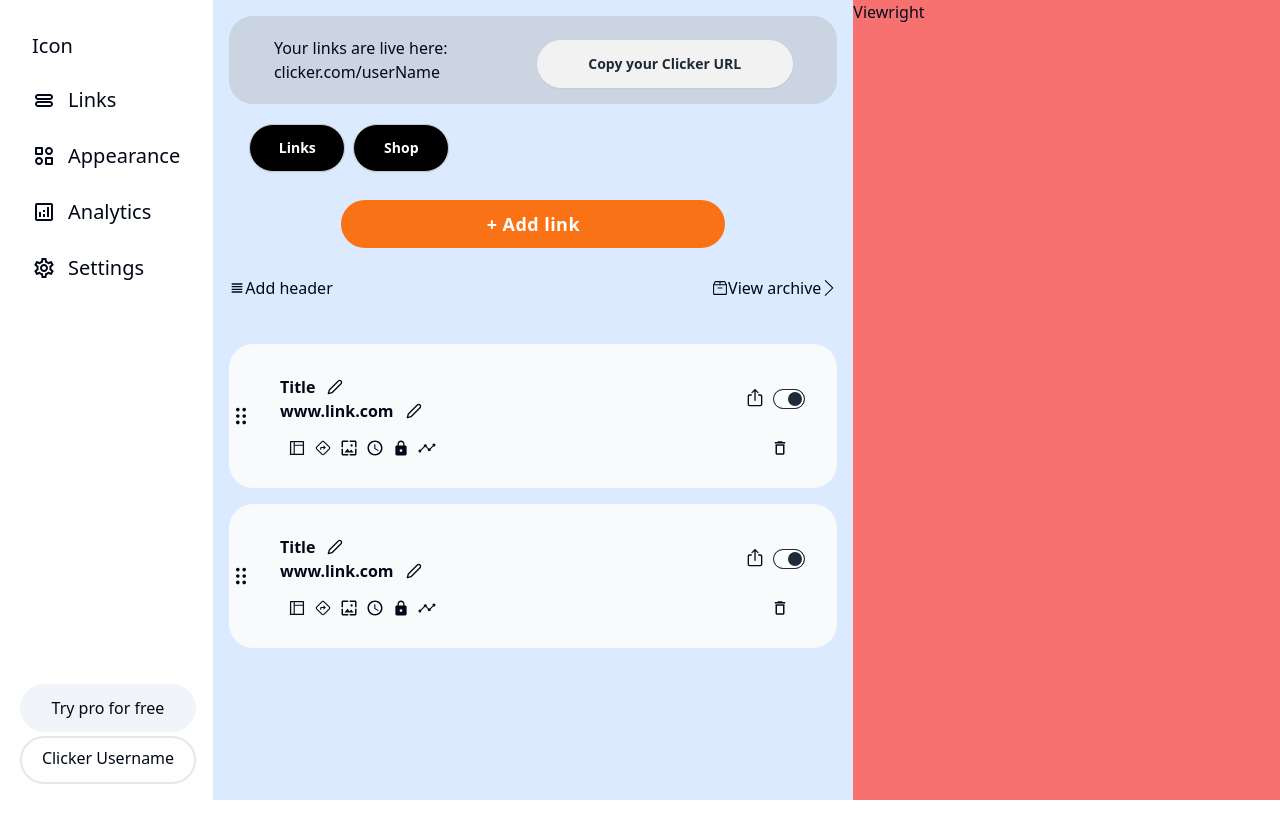
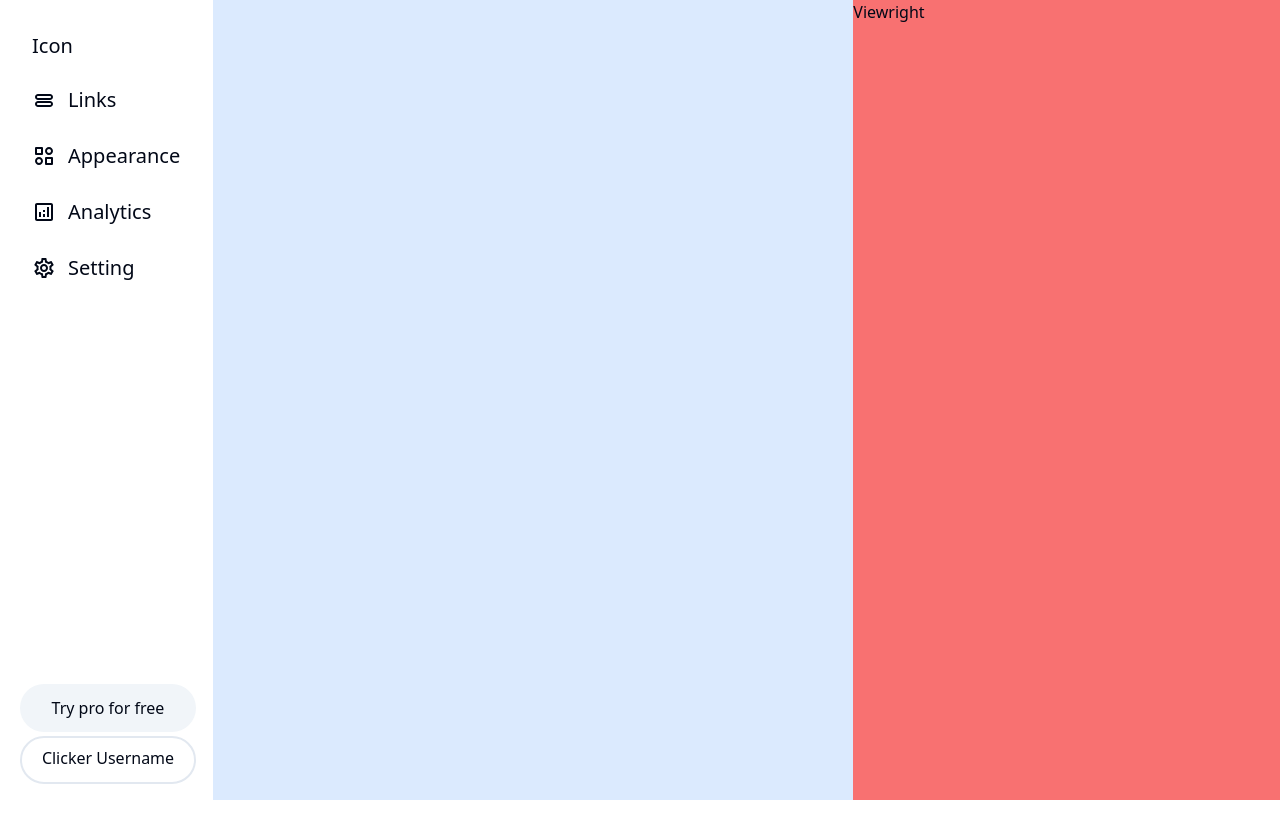
Before and after one commit to Wali-dev/clicker-frontend, a React (Vite) app in the folder frontEnd/: page / in a window 1280 px wide. Shown: the top 838 px of the page. After the commit the page ends 800 px from the top, so only its background shows below. Built offline with nearby package versions, Linux system fonts and the light colour scheme.

Commit message:
building

```diff
--- /dev/null
+++ b/frontEnd/src/Components/ui/LinkCard.jsx
@@ -0,0 +1,49 @@
+import { FiEdit2 } from "react-icons/fi";
+import { RxDragHandleDots2 } from "react-icons/rx";
+import { AiOutlineLayout } from "react-icons/ai";
+import { LiaDirectionsSolid } from "react-icons/lia";
+import { MdOutlineWallpaper } from "react-icons/md";
+import { MdOutlineSchedule } from "react-icons/md";
+import { IoMdLock } from "react-icons/io";
+import { IoAnalytics } from "react-icons/io5";
+import { MdOutlineDeleteOutline } from "react-icons/md";
+import { RxShare2 } from "react-icons/rx";
+
+const LinkCard = () => {
+    return (
+        <div className="sm:mt-4">
+            <div className="w-full rounded-3xl my-4 h-36 grid grid-cols-12 relative bg-slate-50">   {/*this is the section is devided into two drag button and rest of the body */}
+                <div className=" col-span-1 my-auto text-2xl"><RxDragHandleDots2 /></div> {/* drag icon*/}
+                <div className="col-span-11 my-auto">  {/* rest of the body*/}
+                    <div className="flex items-center justify-between "> {/* title, link edit button and share+active button*/}
+                        <div className=""> {/* title link edit block*/}
+                            <div className="flex items-center font-semibold">Title
+                                <FiEdit2 className="ml-3" />
+                            </div>
+                            <div className="flex items-center font-semibold">www.link.com
+                                <FiEdit2 className="ml-3" />
+                            </div>
+                        </div>
+                        <div className="flex mr-8"> {/* share + active toggle*/}
+                            <button><RxShare2 className="text-xl mr-2" /></button>
+                            <input type="checkbox" className="toggle toggle-sm" defaultChecked />
+                        </div>
+                    </div>
+                    <div className="mt-4 flex flex-wrap shrink gap-2 text-lg font-thin mx-2" > {/* action buttons*/}
+                        <button><AiOutlineLayout /></button>
+                        <button><LiaDirectionsSolid /></button>
+                        <button><MdOutlineWallpaper /></button>
+                        <button><MdOutlineSchedule /></button>
+                        <button>< IoMdLock /></button>
+                        <button><IoAnalytics /></button>
+                        <button className="absolute right-12"><MdOutlineDeleteOutline /></button>
+                    </div >
+                </div >
+            </div >
+
+        </div >
+
+    )
+}
+
+export default LinkCard
--- a/frontEnd/src/Components/ui/button.jsx
+++ /dev/null
@@ -1,47 +0,0 @@
-import * as React from "react"
-import { Slot } from "@radix-ui/react-slot"
-import { cva } from "class-variance-authority";
-
-import { cn } from "@/lib/utils"
-
-const buttonVariants = cva(
-  "inline-flex items-center justify-center whitespace-nowrap rounded-md text-sm font-medium ring-offset-background transition-colors focus-visible:outline-none focus-visible:ring-2 focus-visible:ring-ring focus-visible:ring-offset-2 disabled:pointer-events-none disabled:opacity-50",
-  {
-    variants: {
-      variant: {
-        default: "bg-primary text-primary-foreground hover:bg-primary/90",
-        destructive:
-          "bg-destructive text-destructive-foreground hover:bg-destructive/90",
-        outline:
-          "border border-input bg-background hover:bg-accent hover:text-accent-foreground",
-        secondary:
-          "bg-secondary text-secondary-foreground hover:bg-secondary/80",
-        ghost: "hover:bg-accent hover:text-accent-foreground",
-        link: "text-primary underline-offset-4 hover:underline",
-      },
-      size: {
-        default: "h-10 px-4 py-2",
-        sm: "h-9 rounded-md px-3",
-        lg: "h-11 rounded-md px-8",
-        icon: "h-10 w-10",
-      },
-    },
-    defaultVariants: {
-      variant: "default",
-      size: "default",
-    },
-  }
-)
-
-const Button = React.forwardRef(({ className, variant, size, asChild = false, ...props }, ref) => {
-  const Comp = asChild ? Slot : "button"
-  return (
-    (<Comp
-      className={cn(buttonVariants({ variant, size, className }))}
-      ref={ref}
-      {...props} />)
-  );
-})
-Button.displayName = "Button"
-
-export { Button, buttonVariants }
--- a/frontEnd/src/Components/user/layout/Layout.jsx
+++ b/frontEnd/src/Components/user/layout/Layout.jsx
@@ -1,15 +1,15 @@
-import AddLinksPage from "../pages/addLinksPage/AddLinksPage"
+import { Outlet } from "react-router-dom"
 import Sidebar from "../sidebar/Sidebar"
 import Viewright from "../viewright/Viewright"
 
 const Layout = () => {
     return (
-        <div className="grid grid-rows-2 sm:grid-cols-12">
-            <div className=" sm:col-span-2"> <Sidebar /></div>
-            <div className="bg-blue-100 sm:col-span-6"><AddLinksPage /></div>
+        <div className="grid sm:grid-cols-12">
+            <div className=" sm:col-span-2 "> <Sidebar /></div>
+            <div className="bg-blue-100 sm:col-span-6"><Outlet /></div>
             <div className="bg-red-400 sm:col-span-4 hidden sm:block"><Viewright /></div>
         </div>
     )
 }
-
+// sm:sticky sm:left-0 sm:top-0 bg-white
 export default Layout
--- a/frontEnd/src/Components/user/pages/addLinksPage/AddLinksPage.jsx
+++ b/frontEnd/src/Components/user/pages/addLinksPage/AddLinksPage.jsx
@@ -1,20 +1,49 @@
 import { SlArrowRight } from "react-icons/sl";
 import { RxArchive } from "react-icons/rx";
 import { MdOutlineViewHeadline } from "react-icons/md";
-import { FiEdit2 } from "react-icons/fi";
-import { RxDragHandleDots2 } from "react-icons/rx";
-import { AiOutlineLayout } from "react-icons/ai";
-import { LiaDirectionsSolid } from "react-icons/lia";
-import { MdOutlineWallpaper } from "react-icons/md";
-import { MdOutlineSchedule } from "react-icons/md";
-import { IoMdLock } from "react-icons/io";
-import { IoAnalytics } from "react-icons/io5";
-import { MdOutlineDeleteOutline } from "react-icons/md";
-import { RxShare2 } from "react-icons/rx";
+
+import { useState } from "react";
+import LinkCard from "../../../ui/LinkCard";
+
+
+
+
 
 
 
 const AddLinksPage = () => {
+
+    const [showLinkList, setLinkList] = useState(true);
+    const [showPopUp, setshowPopUp] = useState(false);
+
+
+    const LinkAddpopUp = (props) => {
+        return (props.trigger) ? (
+            <div className="bg-white text-black w-full mt-6 rounded-2xl">
+                <div className="flex card-body">
+                    <div>
+                        <h2 className="card-title font-bold mb-2">Enter URL</h2>
+                        <input
+                            type="text"
+                            placeholder="www.example.com"
+                            className="input input-bordered w-full max-w-xs" />
+                    </div>
+                    <div className="card-actions justify-end">
+                        <button className="btn btn-error" onClick={() => {
+                            setLinkList(true)
+                            setshowPopUp(false)
+                        }}>close</button>
+                        <button className="btn" onClick={() => {
+                            setLinkList(true)
+                            setshowPopUp(false)
+                        }}>Save</button>
+                    </div>
+                </div>
+            </div>
+        ) : "";
+    }
+
+
     return (
         <div className="mt-0 sm:mt-4 mx-4">
             <div className="flex flex-wrap
@@ -42,12 +71,16 @@ const AddLinksPage = () => {
                     <button className="text-white
                                        font-semibold
                                        text-lg tracking-wide
-                                       w-96
+                                       w-full
                                        h-12
                                        rounded-full
                                        bg-orange-500
-                                       hover:bg-orange-600">+ Add link</button>
+                                       hover:bg-orange-600" onClick={() => {
+                            setshowPopUp(true);
+                            setLinkList(false)
+                        }}>+ Add link</button>
                 </div>
+
                 <div className="flex justify-between items-center h-12 sm:mt-4 w-full">
                     <div className="flex justify-center items-center">
                         <MdOutlineViewHeadline />
@@ -59,71 +92,15 @@ const AddLinksPage = () => {
                         <SlArrowRight />
                     </div>
                 </div>
+
+                <LinkAddpopUp trigger={showPopUp} className="w-full" />
                 {/* link card goes from here */}
-                <div className="sm:mt-4"> {/* */}
-                    <div className="w-full rounded-3xl my-4 h-36 grid grid-cols-12 relative bg-slate-50">   {/*this is the section is devided into two drag button and rest of the body */}
-                        <div className=" col-span-1 my-auto text-2xl"><RxDragHandleDots2 /></div> {/* drag icon*/}
-                        <div className="col-span-11 my-auto">  {/* rest of the body*/}
-                            <div className="flex items-center justify-between "> {/* title, link edit button and share+active button*/}
-                                <div className=""> {/* title link edit block*/}
-                                    <div className="flex items-center font-semibold">Title
-                                        <FiEdit2 className="ml-3" />
-                                    </div>
-                                    <div className="flex items-center font-semibold">www.link.com
-                                        <FiEdit2 className="ml-3" />
-                                    </div>
-                                </div>
-                                <div className="flex mr-8"> {/* share + active toggle*/}
-                                    <button><RxShare2 className="text-xl mr-2" /></button>
-                                    <input type="checkbox" className="toggle toggle-sm" defaultChecked />
-                                </div>
-                            </div>
-                            <div className="mt-4 flex flex-wrap shrink gap-2 text-lg font-thin mx-2" > {/* action buttons*/}
-                                <button><AiOutlineLayout /></button>
-                                <button><LiaDirectionsSolid /></button>
-                                <button><MdOutlineWallpaper /></button>
-                                <button><MdOutlineSchedule /></button>
-                                <button>< IoMdLock /></button>
-                                <button><IoAnalytics /></button>
-                                <button className="absolute right-12"><MdOutlineDeleteOutline /></button>
-                            </div >
-                        </div >
 
-                    </div >
-                    <div className="w-full rounded-3xl my-4 h-36 grid grid-cols-12 relative bg-slate-50">
-                        <div className=" col-span-1 my-auto text-2xl"><RxDragHandleDots2 /></div>
-                        <div className="col-span-11 my-auto">
-                            <div className="flex items-center justify-between">
-                                <div className="">
-                                    <div className="flex items-center font-semibold">Title
-                                        <FiEdit2 className="ml-3" />
-                                    </div>
-                                    <div className="flex items-center font-semibold">www.link.com
-                                        <FiEdit2 className="ml-3" />
-                                    </div>
-                                </div>
-                                <div className="flex mr-8">
-                                    <RxShare2 className="text-xl mr-2" />
-                                    <input type="checkbox" className="toggle toggle-sm" defaultChecked />
-                                </div>
-                            </div>
-                            <div className="mt-4 flex flex-wrap gap-2 text-lg font-thin mx-2" >
-                                <button><AiOutlineLayout /></button>
-                                <button><LiaDirectionsSolid /></button>
-                                <button><MdOutlineWallpaper /></button>
-                                <button><MdOutlineSchedule /></button>
-                                <button>< IoMdLock /></button>
-                                <button><IoAnalytics /></button>
-                                <button className="absolute right-12"><MdOutlineDeleteOutline /></button>
-                            </div >
-                        </div >
-
-                    </div >
-                </div >
+                {
+                    showLinkList && <LinkCard />
+                }
 
             </div >
-
-
 
         </div >
     )
--- a/frontEnd/src/Components/user/sidebar/Sidebar.jsx
+++ b/frontEnd/src/Components/user/sidebar/Sidebar.jsx
@@ -2,9 +2,13 @@ import { TiEqualsOutline } from "react-icons/ti";
 import { BiCategoryAlt } from "react-icons/bi";
 import { MdOutlineAnalytics } from "react-icons/md";
 import { MdOutlineSettings } from "react-icons/md";
+import { NavLink } from "react-router-dom";
+
 
 const Sidebar = () => {
+
     return (
+
         <div className="sm:h-screen relative">
             <div className="flex sm:flex-col p-2 sm:p-5 sm:gap-2 " >
                 <div className="items-center
@@ -16,7 +20,7 @@ const Sidebar = () => {
                     <div className="sm:text-xl">Icon</div>
                 </div>
 
-                <div className="flex flex-col
+                <NavLink to="/links" className="flex flex-col
                             sm:flex-row
                             p-3 sm:w-44
                             sm:h-12
@@ -28,8 +32,8 @@ const Sidebar = () => {
 
                     <TiEqualsOutline className="text-2xl" />
                     <div className="sm:text-xl sm:ml-3">Links</div>
-                </div>
-                <div className="flex flex-col
+                </ NavLink>
+                <NavLink to="/appearance" className="flex flex-col
                             sm:flex-row
                             p-3 sm:w-44
                             sm:h-12
@@ -37,11 +41,12 @@ const Sidebar = () => {
                             sm:rounded-2xl
                             hover:bg-orange-100
                             hover:duration-500
-                            cursor-pointer">
+                            cursor-pointer" >
+
                     <BiCategoryAlt className="text-2xl" />
                     <div className="sm:text-xl sm:ml-3">Appearance</div>
-                </div>
-                <div className="flex flex-col
+                </ NavLink>
+                <NavLink to="/analytics" className="flex flex-col
                             sm:flex-row
                             p-3 sm:w-44
                             sm:h-12
@@ -49,11 +54,12 @@ const Sidebar = () => {
                             sm:rounded-2xl
                             hover:bg-orange-100
                             hover:duration-500
-                            cursor-pointer">
+                            cursor-pointer" >
+
                     <MdOutlineAnalytics className="text-2xl" />
-                    <div className="sm:text-xl sm:ml-3 ">Analytics</div>
-                </div>
-                <div className="flex flex-col
+                    <div className="sm:text-xl sm:ml-3">Analytics</div>
+                </ NavLink>
+                <NavLink to="/setting" className="flex flex-col
                             sm:flex-row
                             p-3 sm:w-44
                             sm:h-12
@@ -61,10 +67,11 @@ const Sidebar = () => {
                             sm:rounded-2xl
                             hover:bg-orange-100
                             hover:duration-500
-                            cursor-pointer ">
+                            cursor-pointer" >
+
                     <MdOutlineSettings className="text-2xl" />
-                    <div className="sm:text-xl sm:ml-3">Settings</div>
-                </div>
+                    <div className="sm:text-xl sm:ml-3">Setting</div>
+                </ NavLink>
 
                 <div className="flex
                                 flex-col
--- a/frontEnd/src/main.jsx
+++ b/frontEnd/src/main.jsx
@@ -1,30 +1,43 @@
-// import React from "react";
+import React from "react";
 import ReactDOM from "react-dom/client";
-// import {
-//   createBrowserRouter,
-//   RouterProvider,
-// } from "react-router-dom";
+import {
+  createBrowserRouter,
+  RouterProvider,
+} from "react-router-dom";
 import './index.css'
-import App from "./App";
+
+import AddLinksPage from "./Components/user/pages/addLinksPage/AddLinksPage";
+import Layout from "./Components/user/layout/Layout";
 
 
-// const router = createBrowserRouter([
-//   {
-//     path: "/",
-//     element: <App />,
-//   },
-//   {
-//     path: "/user",
-//     element: <div>Hello user!</div>,
-//   },
-//   {
-//     path: "/auth",
-//     element: <div>Hello auth!</div>,
-//   },
-// ]);
+const router = createBrowserRouter([
+  {
+    path: "/",
+    element: <Layout />,
+    children: [
+      {
+        path: "/links",
+        element: <AddLinksPage />
+      },
+      {
+        path: "/appearance",
+        element: <div>THis is the apperance</div>
+      },
+      {
+        path: "/analytics",
+        element: <div>THis is the Analytics</div>
+      },
+      {
+        path: "/setting",
+        element: <div>THis is the setting</div>
+      },
+    ]
+  },
+]);
+
 
 ReactDOM.createRoot(document.getElementById("root")).render(
-  // <React.StrictMode>
-  <App />
-  // </React.StrictMode>
+  <React.StrictMode>
+    <RouterProvider router={router} />
+  </React.StrictMode>
 );
```
